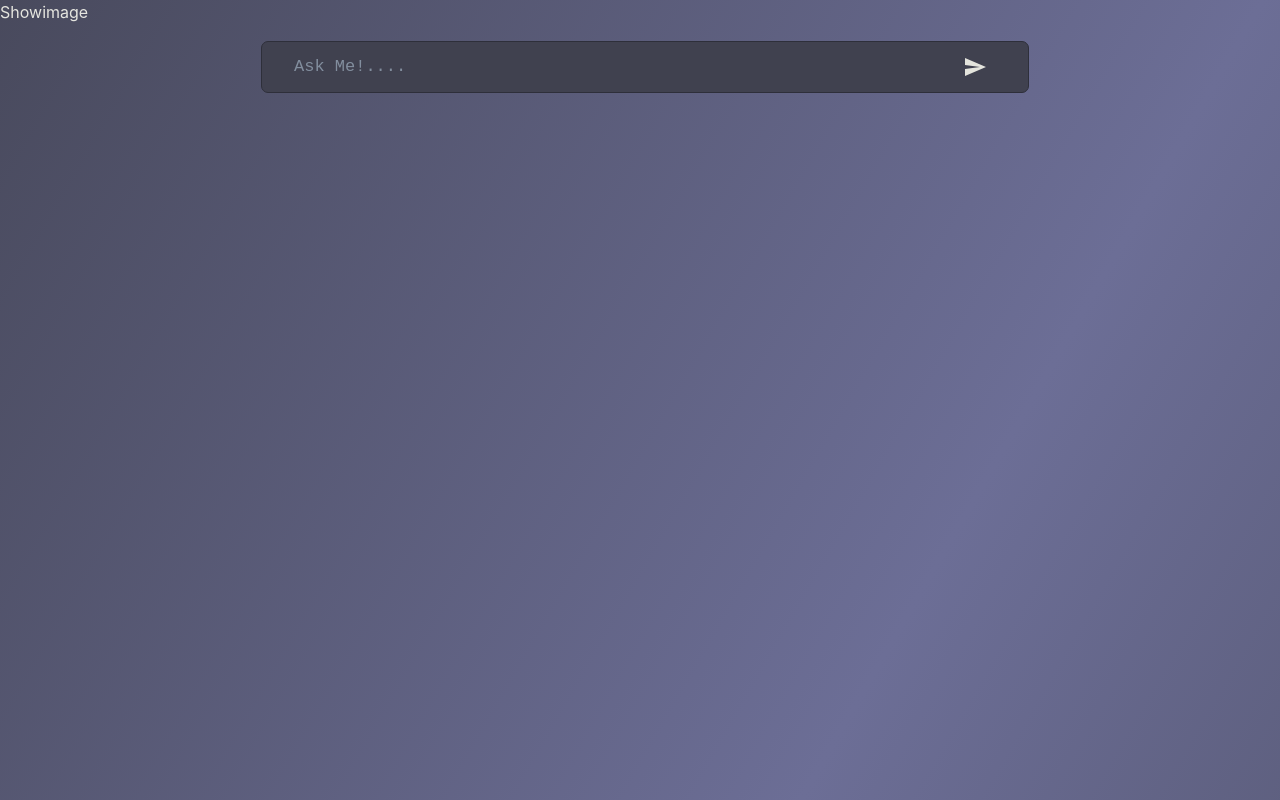
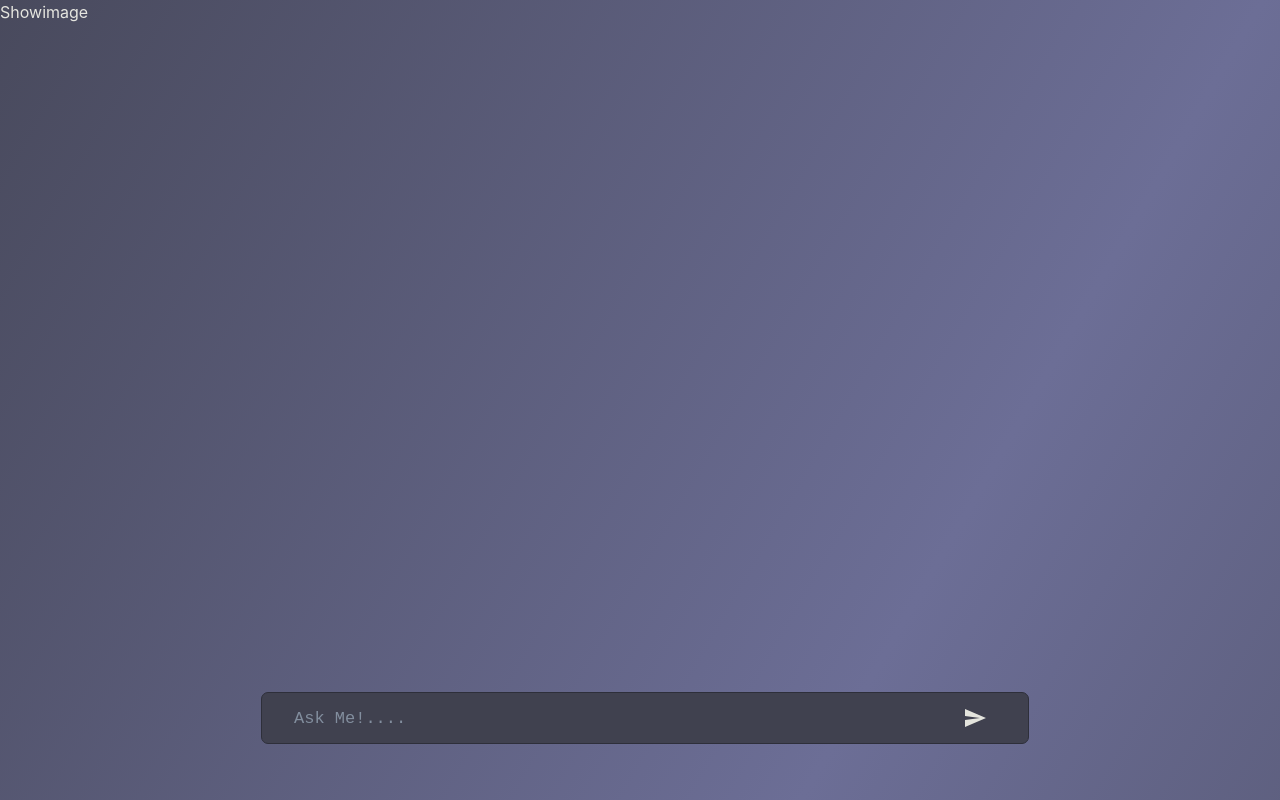
Before and after one commit to tomsabu444/ImageGeneration-DesktopApp, a React (Vite) app in the folder src/renderer/: page / in a window 1280 px wide. Built offline with nearby package versions, Linux system fonts and the light colour scheme.

Commit message:
"Updated Layout component to use fixed positioning, added className to Showimage component, and modified ImageGeneration CSS to include height property."

```diff
--- a/src/renderer/src/components/Layout.jsx
+++ b/src/renderer/src/components/Layout.jsx
@@ -1,11 +1,11 @@
 import React from 'react'
 import ImageGeneration from './ImageGeneration'
 
-function Layout({children}) {
+function Layout({ children }) {
   return (
     <main>
-    {children}
-    <ImageGeneration/>
+      <div style={{ position: 'fixed' }}>{children}</div>
+      <ImageGeneration />
     </main>
   )
 }
--- a/src/renderer/src/components/Showimage.jsx
+++ b/src/renderer/src/components/Showimage.jsx
@@ -4,7 +4,7 @@ import Layout from './Layout'
 function Showimage() {
   return (
     <Layout>
-      <div>Showimage</div>
+      <div className='show-images'>Showimage</div>
     </Layout>
   )
 }
--- a/src/renderer/src/components/styles/ImageGeneration.css
+++ b/src/renderer/src/components/styles/ImageGeneration.css
@@ -10,6 +10,7 @@
   display: flex;
   justify-content: center;
   align-items: end;
+  height: 98vh;
   padding-bottom: 40px;
 }
 
--- /dev/null
+++ b/src/renderer/src/components/styles/Showimage.css
@@ -0,0 +1,3 @@
+.show-images{
+    height: 90vh;
+}
```
